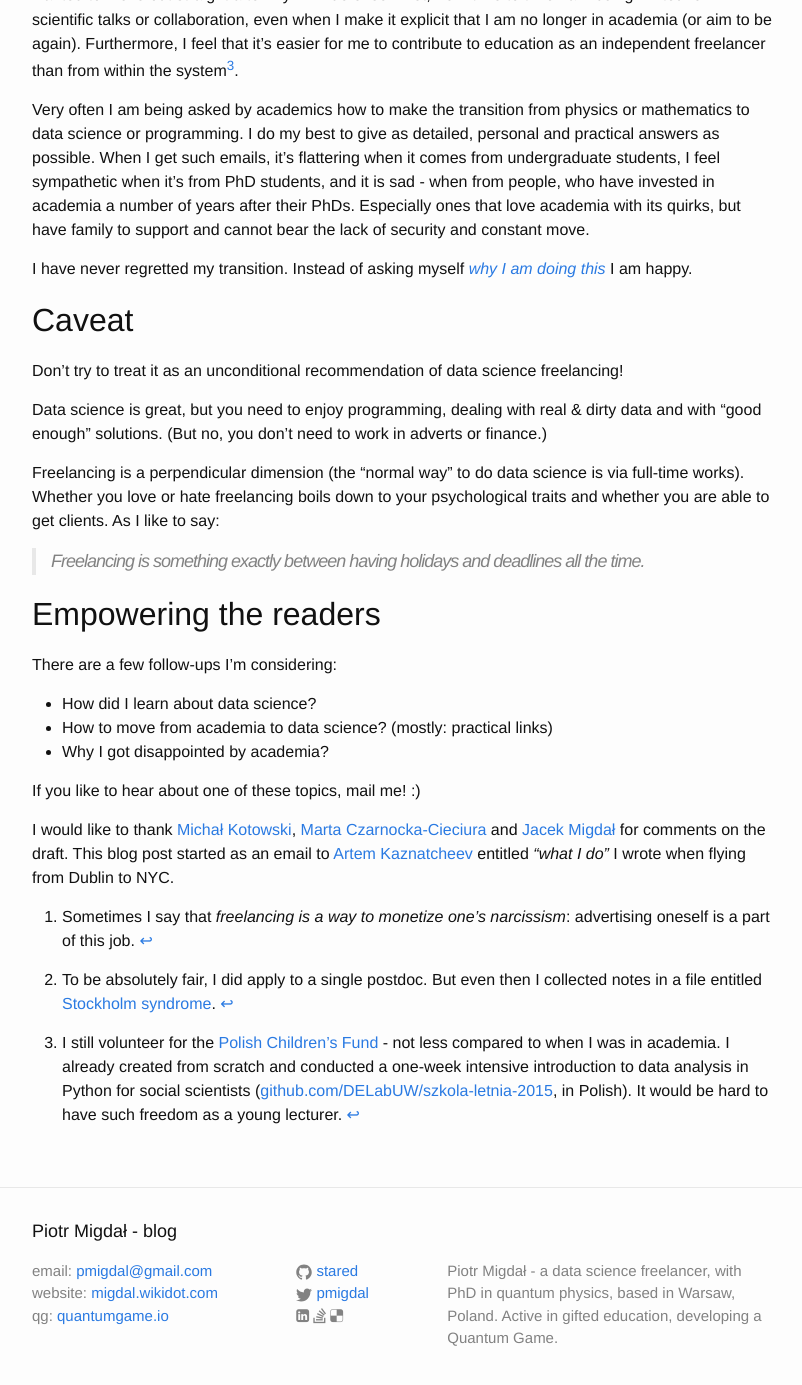
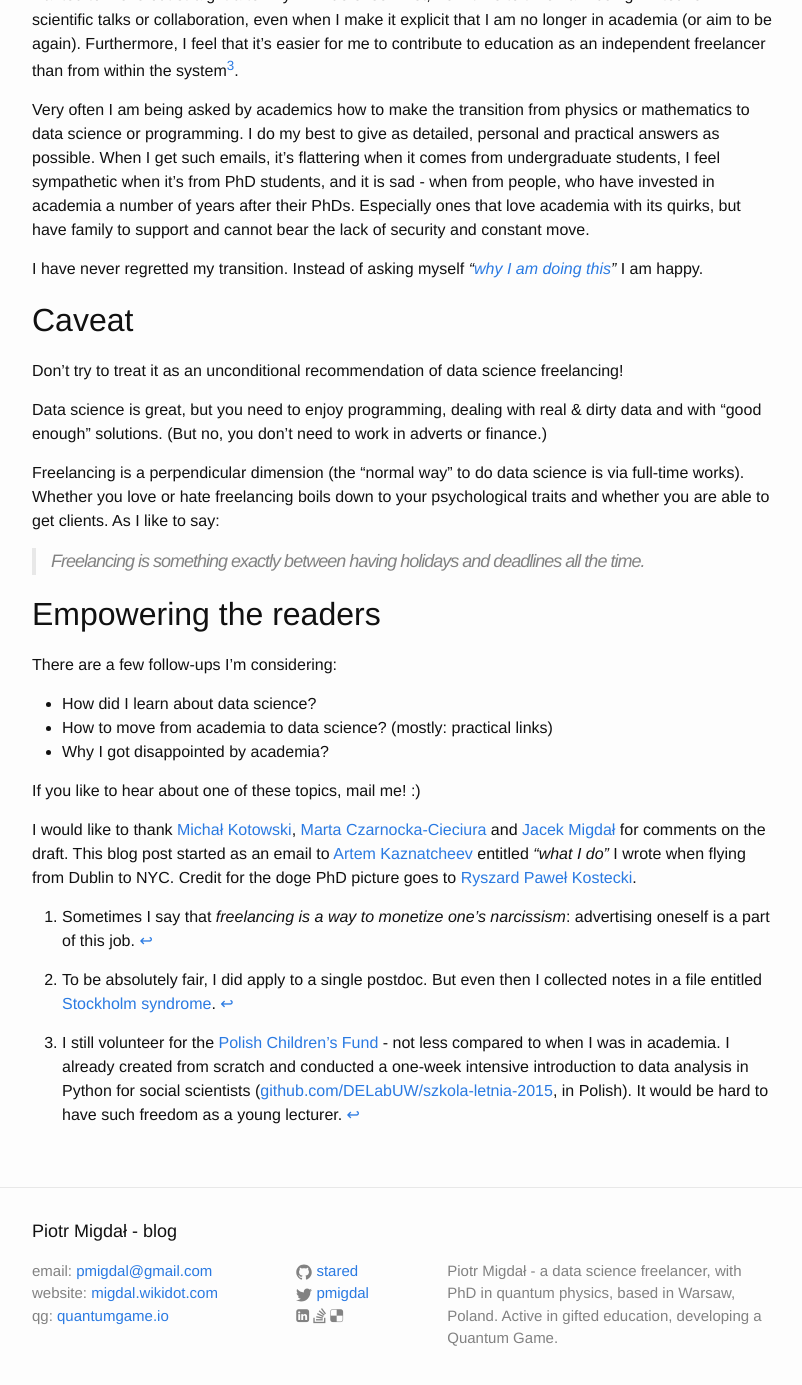
Before and after one commit to stared/jekyll-blog-pre-2022, a Jekyll site: the page built from _posts/2015-12-14-sci-to-data-sci.markdown, in a window 1280 px wide and 1400 px high, scrolled down 1922 px. Shown: the top 1385 px of the window, without its empty margins (238-1040 px from the left). Built offline with Jekyll 4.4.1, drawn with Linux system fonts in a browser that asks for light colours; nearby versions of some CDN libraries.

Commit message:
doge meme credit

```diff
--- a/_posts/2015-12-14-sci-to-data-sci.markdown
+++ b/_posts/2015-12-14-sci-to-data-sci.markdown
@@ -54,7 +54,7 @@ I was afraid that the escape from academia would burn bridges, especially as I w
 
 Very often I am being asked by academics how to make the transition from physics or mathematics to data science or programming. I do my best to give as detailed, personal and practical answers as possible. When I get such emails, it's flattering when it comes from undergraduate students, I feel sympathetic when it's from PhD students, and it is sad - when from people, who have invested in academia a number of years after their PhDs. Especially ones that love academia with its quirks, but have family to support and cannot bear the lack of security and constant move.
 
-I have never regretted my transition. Instead of asking myself *[why I am doing this](http://www.phdcomics.com/comics/archive.php?comicid=3)* I am happy.
+I have never regretted my transition. Instead of asking myself *"[why I am doing this](http://www.phdcomics.com/comics/archive.php?comicid=3)"* I am happy.
 
 ## Caveat
 
@@ -76,7 +76,7 @@ There are a few follow-ups I'm considering:
 
 If you like to hear about one of these topics, mail me! :)
 
-I would like to thank [Michał Kotowski](http://www.math.toronto.edu/~michal/), [Marta Czarnocka-Cieciura](http://martaczc.deviantart.com/) and [Jacek Migdał](http://jacek.migdal.pl/) for comments on the draft. This blog post started as an email to [Artem Kaznatcheev](https://plus.google.com/101780559173703781847) entitled *"what I do"* I wrote when flying from Dublin to NYC.
+I would like to thank [Michał Kotowski](http://www.math.toronto.edu/~michal/), [Marta Czarnocka-Cieciura](http://martaczc.deviantart.com/) and [Jacek Migdał](http://jacek.migdal.pl/) for comments on the draft. This blog post started as an email to [Artem Kaznatcheev](https://plus.google.com/101780559173703781847) entitled *"what I do"* I wrote when flying from Dublin to NYC. Credit for the doge PhD picture goes to [Ryszard Paweł Kostecki](http://www.fuw.edu.pl/~kostecki/).
 
 [^1]: Sometimes I say that *freelancing is a way to monetize one's narcissism*: advertising oneself is a part of this job.
 [^2]: To be absolutely fair, I did apply to a single postdoc. But even then I collected notes in a file entitled [Stockholm syndrome](https://en.wikipedia.org/wiki/Stockholm_syndrome).
```
